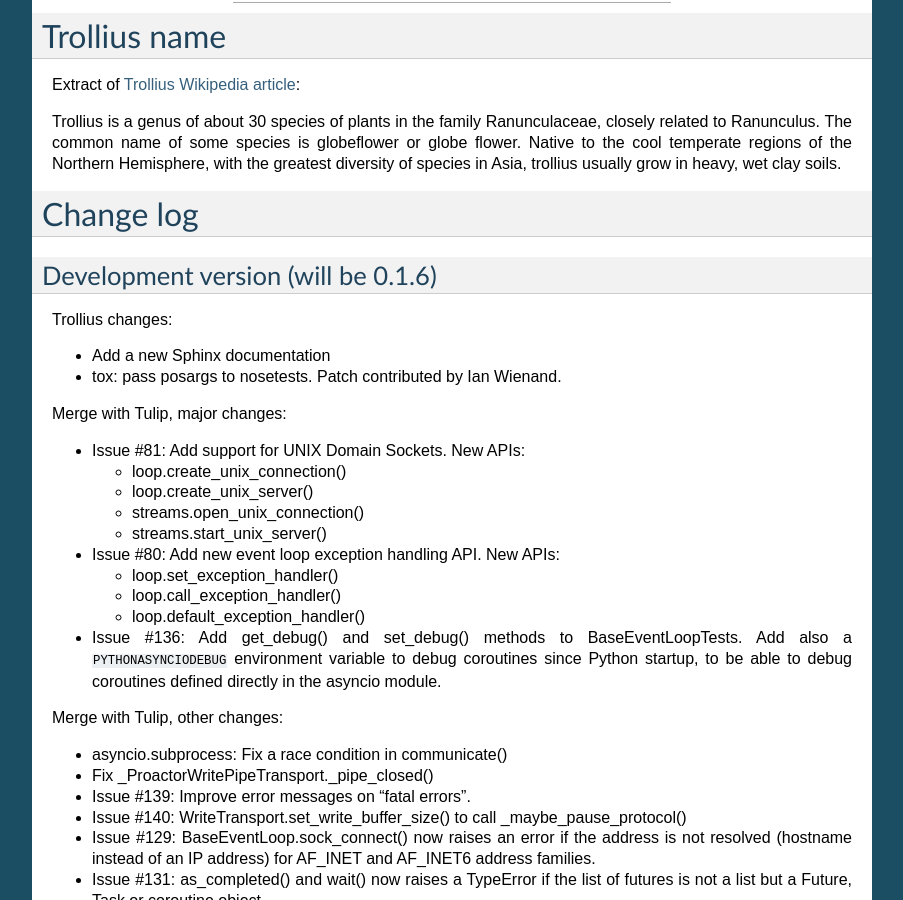
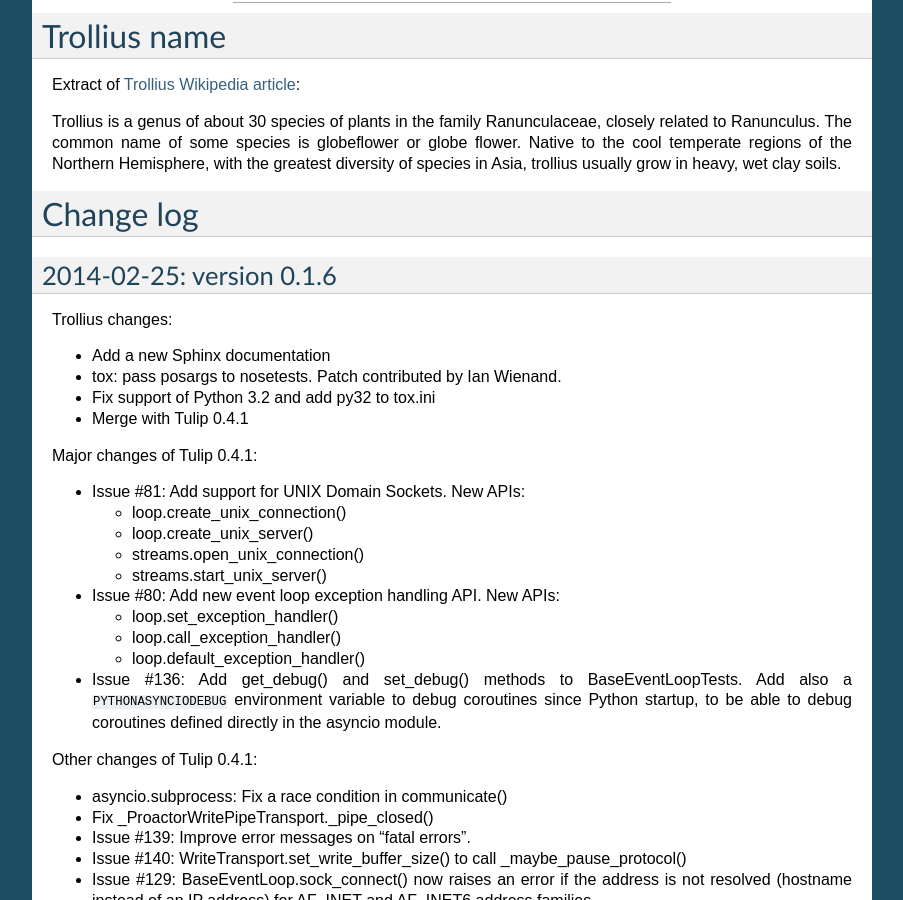
Before and after one commit to openstack-archive/deb-python-trollius, a Sphinx documentation site: the page built from doc/index.rst, in a window 1280 px wide and 900 px high, scrolled down 2467 px. Shown: the whole window, without its empty margins (198-1101 px from the left). Built offline with Sphinx 7.4.7, drawn with Linux system fonts in a browser that asks for light colours; some of the changed text lies outside the part shown.

```diff
--- a/doc/index.rst
+++ b/doc/index.rst
@@ -165,15 +165,17 @@ grow in heavy, wet clay soils.
 Change log
 ==========
 
-Development version (will be 0.1.6)
------------------------------------
+2014-02-25: version 0.1.6
+-------------------------
 
 Trollius changes:
 
 * Add a new Sphinx documentation
 * tox: pass posargs to nosetests. Patch contributed by Ian Wienand.
+* Fix support of Python 3.2 and add py32 to tox.ini
+* Merge with Tulip 0.4.1
 
-Merge with Tulip, major changes:
+Major changes of Tulip 0.4.1:
 
 * Issue #81: Add support for UNIX Domain Sockets. New APIs:
 
@@ -193,7 +195,7 @@ Merge with Tulip, major changes:
   since Python startup, to be able to debug coroutines defined directly in the
   asyncio module.
 
-Merge with Tulip, other changes:
+Other changes of Tulip 0.4.1:
 
 * asyncio.subprocess: Fix a race condition in communicate()
 * Fix _ProactorWritePipeTransport._pipe_closed()
--- a/setup.py
+++ b/setup.py
@@ -5,8 +5,7 @@
 #  - run unit tests without ssl: set sys.modules['ssl']=None at startup
 #  - test examples
 #  - update version in setup.py
-#  - set _DEBUG to False in asyncio/coroutine.py
-#  - set release date in the change log (README file)
+#  - set release date in doc/index.rst
 #  - hg ci
 #  - hg tag trollius-VERSION
 #  - hg push
```
